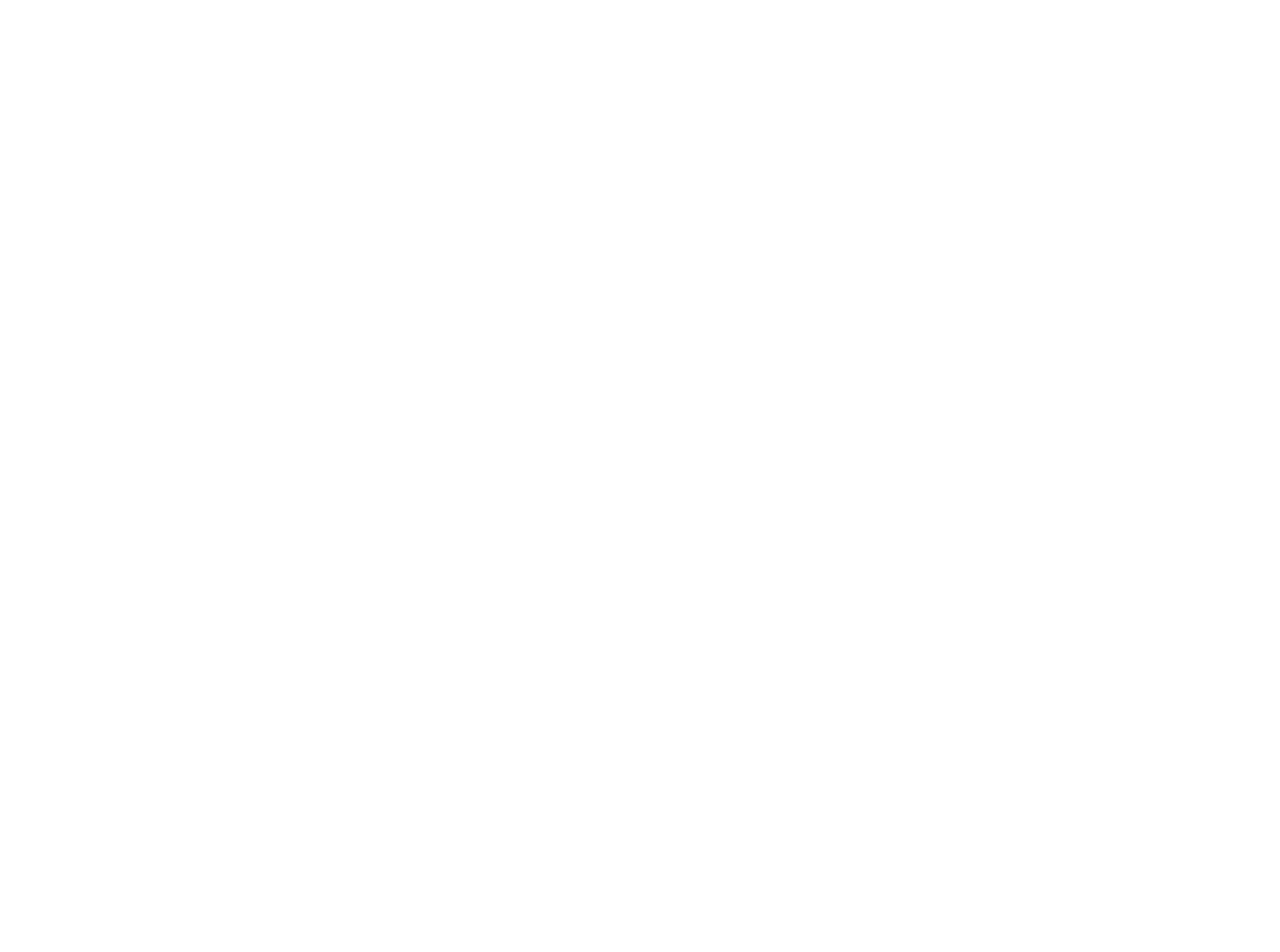
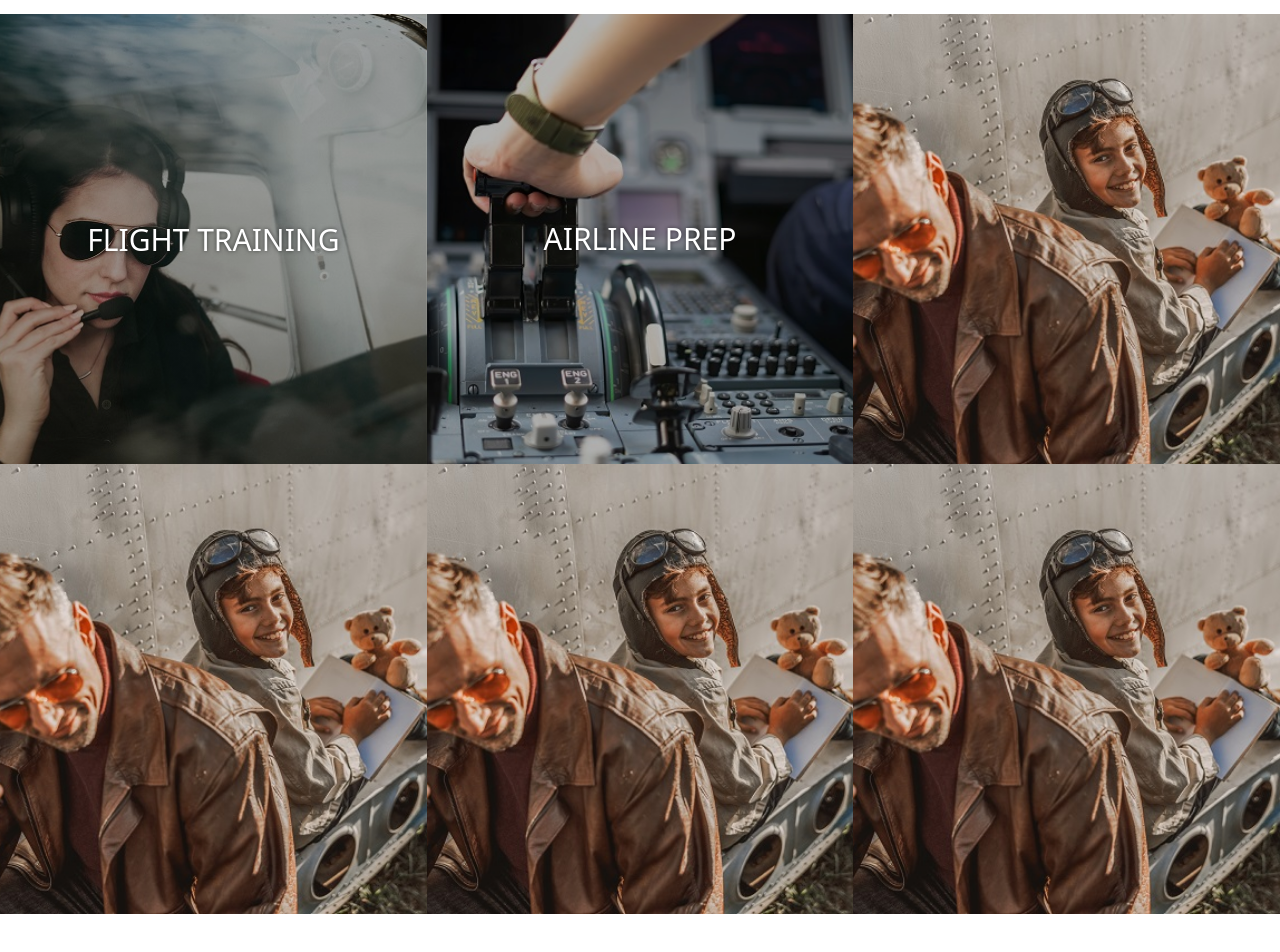
Before and after one commit to RiverDuke/Airplane-ecommerce, a React (Create React App) app: page / in a window 1280 px wide. Shown: the part 1424-2376 px from the top of the page. Before the commit the page ends 1258 px from the top, so only its background shows below. Built offline with nearby package versions, Linux system fonts and the light colour scheme.

Commit message:
image group implemented

```diff
--- a/src/components/home.js
+++ b/src/components/home.js
@@ -1,7 +1,8 @@
 import { Link } from "react-router-dom";
-import basicModal from "../images/sunglasses-photo-one.jpg";
 import gettingReady from "../images/getting-ready.jpg";
 import fatherSon from "../images/library2.jpg";
+import thrusters from "../images/thrust-levers5.jpg";
+import flightTraining from "../images/sunglasses3.jpg";
 
 export default function HomePage() {
   return (
@@ -53,6 +54,22 @@
           </div>
         </div>
       </div>
+      <div className="image-group">
+        <div>
+          <Link className="picture image-name-training">
+            <div>FLIGHT TRAINING</div>
+          </Link>
+          <div className="picture image-name-airlinePrep">
+            <p>AIRLINE PREP</p>
+          </div>
+          <div className="picture"></div>
+        </div>
+        <div>
+          <div className="picture"></div>
+          <div className="picture"></div>
+          <div className="picture"></div>
+        </div>
+      </div>
     </div>
   );
 }
--- a/src/css/home.css
+++ b/src/css/home.css
@@ -31,7 +31,7 @@
   background-size: cover;
   height: 35vh;
   position: static;
-  margin-top: 60px;
+  margin-top: 100px;
   color: #fff;
   text-shadow: 0 0 4px rgb(0 0 0 / 60%);
 }
@@ -54,7 +54,7 @@
 .card-real {
   display: flex;
   justify-content: center;
-  margin-top: 60px;
+  margin-top: 100px;
 }
 
 .card-real .card {
@@ -81,10 +81,63 @@
   border-radius: 3px;
   font-size: 15px;
   color: #3a3a3a;
-  /* text-shadow: 0 0 4px rgb(0 0 0 / 1%); */
 }
 
 .card-real .card-body {
   margin-left: 0;
   padding-left: 0;
 }
+
+.image-group {
+  margin-top: 100px;
+  margin-bottom: 100px;
+}
+
+.image-group a {
+  text-decoration: none;
+}
+
+.image-group a div {
+  font-size: 30px;
+  color: #fff;
+  text-shadow: 0 0 4px rgb(0 0 0 / 60%);
+  font-weight: 500;
+  margin-top: 203px;
+  justify-content: center;
+  text-decoration: none;
+}
+
+.image-group p {
+  font-size: 30px;
+  color: #fff;
+  text-shadow: 0 0 4px rgb(0 0 0 / 60%);
+  font-weight: 500;
+  margin: auto;
+}
+
+.image-group div {
+  display: flex;
+}
+
+.picture {
+  background-image: url(../images/library2.jpg);
+  width: 33.3333333333%;
+  height: 450px;
+  background-position: center;
+  background-size: cover;
+}
+
+.image-name-training {
+  background-image: linear-gradient(rgba(0, 0, 0, 0.3), rgba(0, 0, 0, 0.3)),
+    url(../images/sunglasses3.jpg);
+}
+
+.image-name-training:hover {
+  background-image: linear-gradient(rgba(0, 0, 0, 0.6), rgba(0, 0, 0, 0.6)),
+    url(../images/sunglasses3.jpg);
+}
+
+.image-name-airlinePrep {
+  background-image: linear-gradient(rgba(0, 0, 0, 0.3), rgba(0, 0, 0, 0.3)),
+    url(../images/thrust-levers5.jpg);
+}
```
